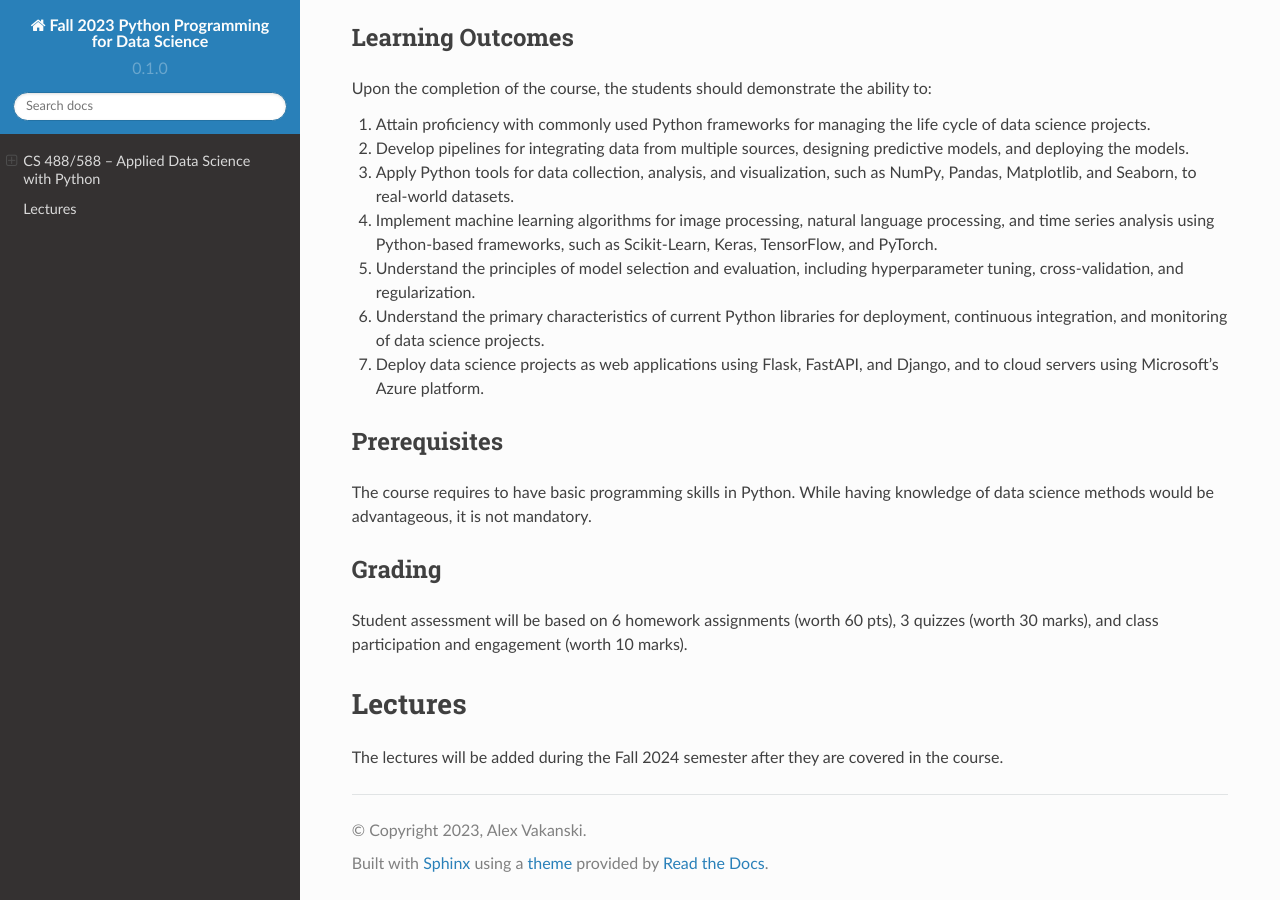
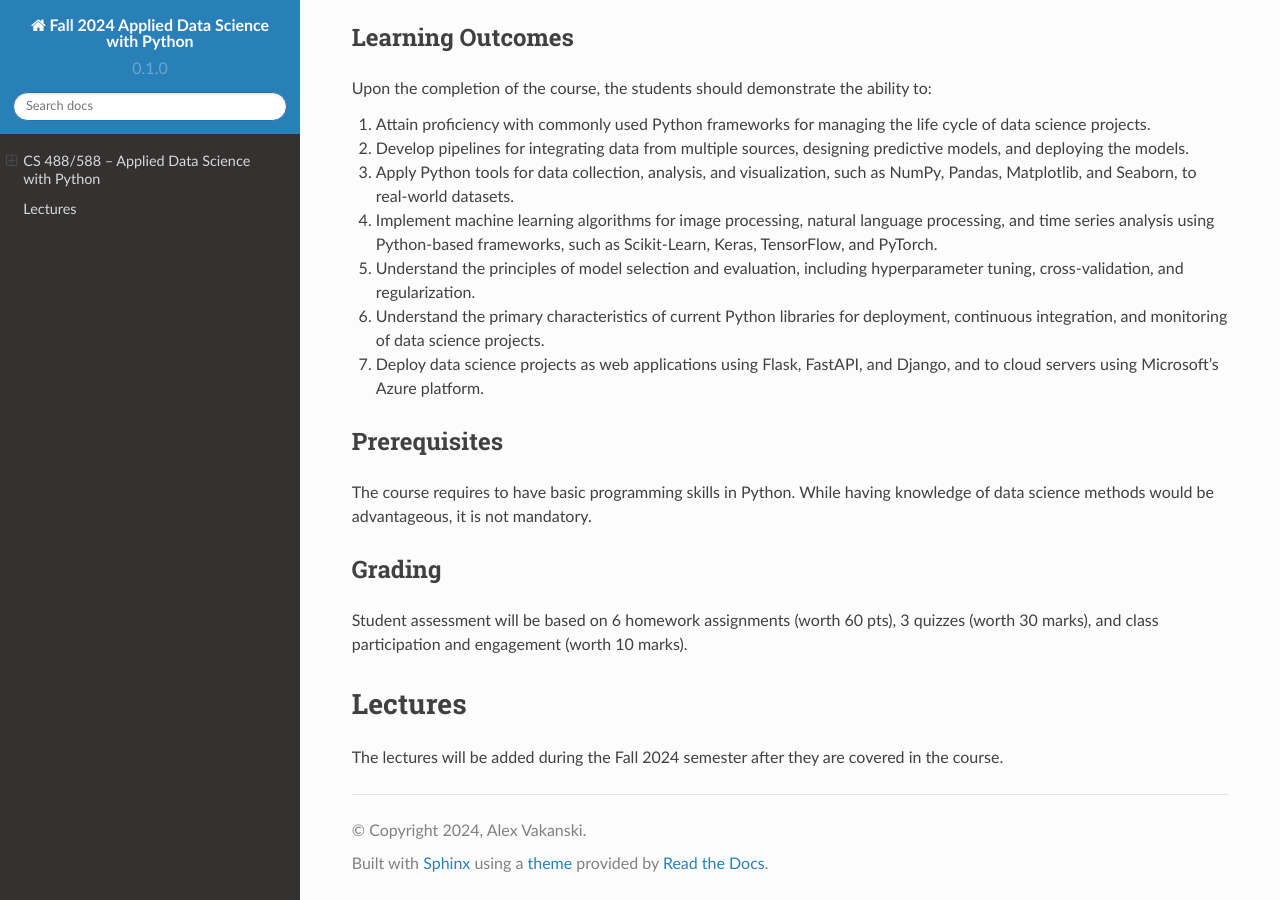
Before and after one commit to avakanski/Fall-2024-Applied-Data-Science-with-Python, a Sphinx documentation site: the page built from docs/index.rst, in a window 1280 px wide and 900 px high, scrolled down 815 px. Built offline with Sphinx 7.4.7 and the Read the Docs theme 2.0.0, drawn with Linux system fonts in a browser that asks for light colours.

Commit message:
Update conf.py

```diff
--- a/docs/conf.py
+++ b/docs/conf.py
@@ -3,8 +3,8 @@
 import sphinx_rtd_theme
 
 # -- Project information
-project = 'Fall 2023 Python Programming for Data Science'
-copyright = '2023, Alex Vakanski'
+project = 'Fall 2024 Applied Data Science with Python'
+copyright = '2024, Alex Vakanski'
 author = 'Alex Vakanski'
 
 release = '0.1'
```
